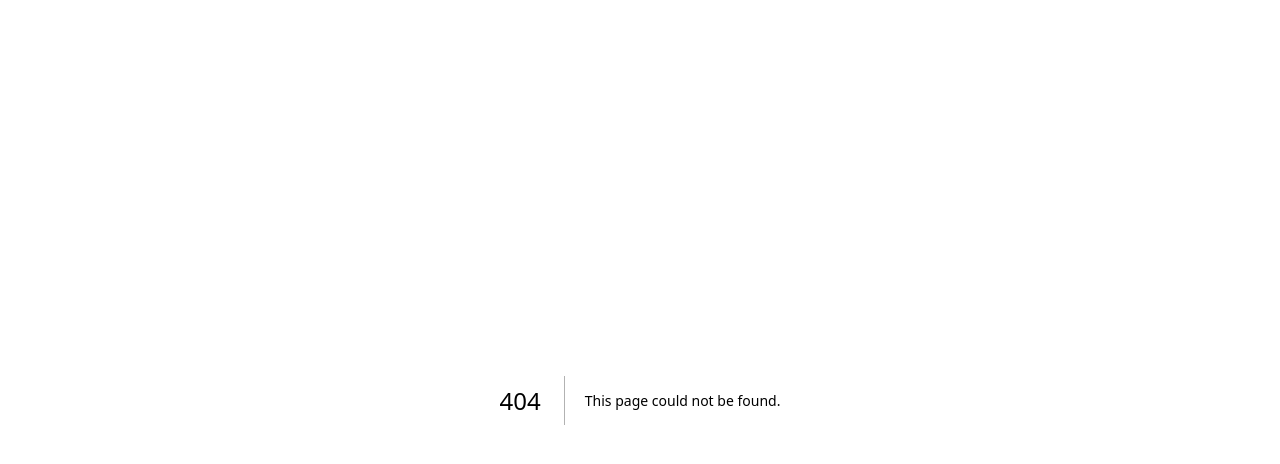
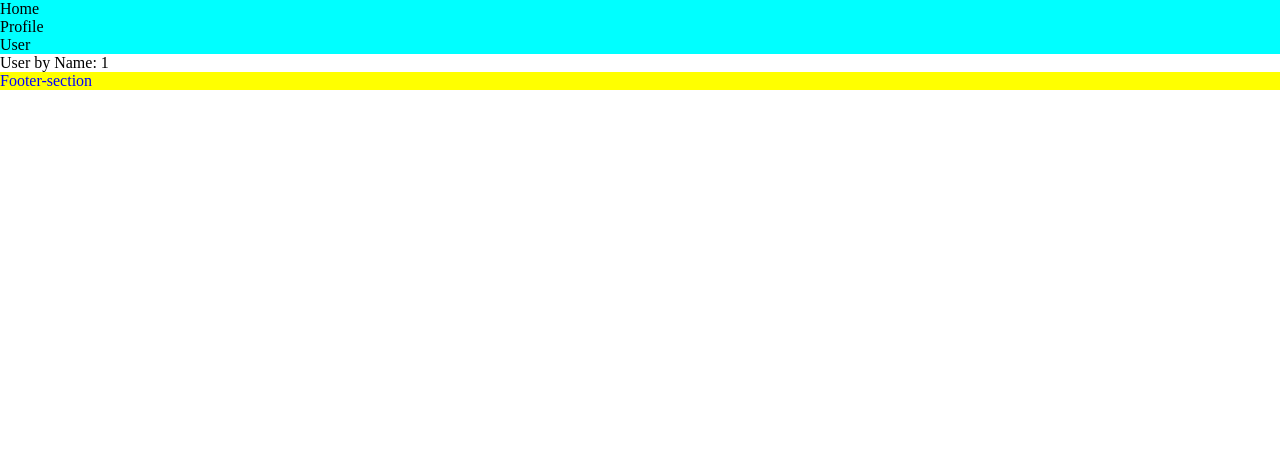
Before and after one commit to FarrazID/belajar-nextjs-b53, a Next.js app in the folder nextjs-page-route1/: page /users/1 in a window 1280 px wide. Before the commit this address had no page. Shown: the top 464 px of the page. Built offline with nearby package versions, Linux system fonts and the light colour scheme.

Commit message:
git push tugas H8 (dynamic route)

```diff
--- /dev/null
+++ b/nextjs-page-route1/pages/users/[id].js
@@ -0,0 +1,25 @@
+import Layout from "@/layout";
+import { useRouter } from "next/router";
+
+
+//! when use Nested route: --> Link to: pages/users/detail.js
+//TODO: if we open http://localhost:3000/users/detail --> p: User detail
+
+//! Define 'Dynamic Routes' --> Link to: pages/users/[id].js
+//TODO: if we open http://localhost:3000/users/xgakgd --> p: User by Name (/random slug)
+//* after using useRouter -- we get the id value by: router?.query
+
+export default function UserByName() {
+  const router = useRouter();
+  const { id } = router?.query;
+
+  //TODO: at browser -- inspect -- check console
+  console.log('router =>', router?.query);
+
+  return (
+    <Layout>
+      {/* <p>User by Name (/random slug)</p> */}
+      <p>User by Name: {id}</p>
+    </Layout>
+  )
+};
--- a/nextjs-page-route1/pages/users/detail.js
+++ b/nextjs-page-route1/pages/users/detail.js
@@ -2,6 +2,7 @@
 import { Component } from "react";
 
 //! Define Nested Routing Component
+//TODO: if we open http://localhost:3000/users/detail --> p: User detail
 export default function UserDetail() {
   return (
     <Layout>
--- a/nextjs-page-route1/pages/users/index.js
+++ b/nextjs-page-route1/pages/users/index.js
@@ -1,5 +1,6 @@
 import Layout from "@/layout";
 
+//TODO: if we open http://localhost:3000/users --> p: User page
 export default function Users() {
   return (
     <Layout>
```
